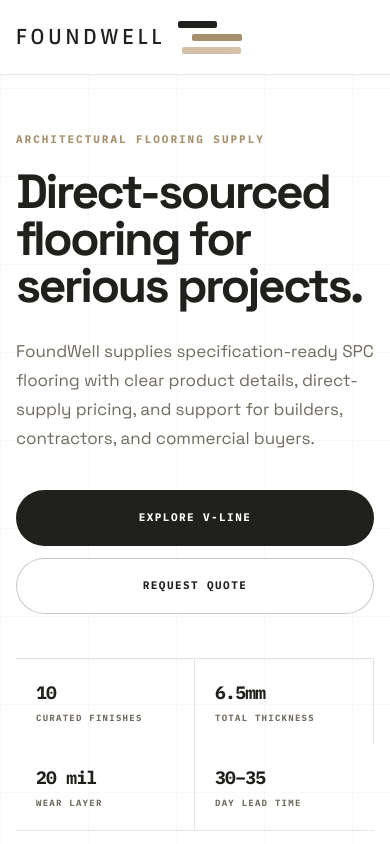
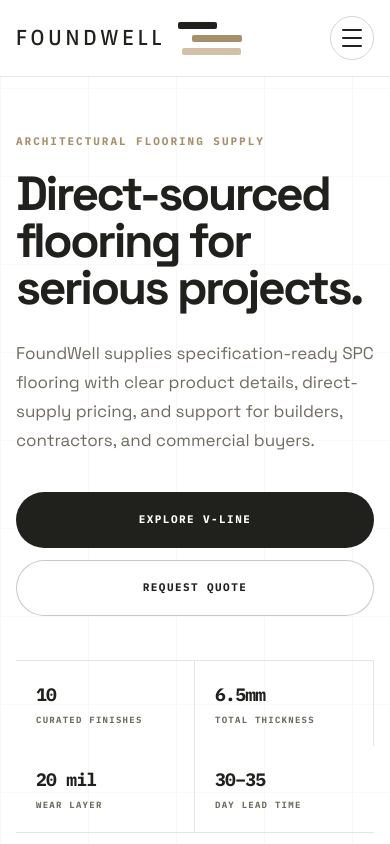
Before and after one commit to Duychinni/Foundwell, a Next.js app: page / in a window 390 px wide. Shown: the top 844 px of the page. Built offline with nearby package versions, Linux system fonts and the light colour scheme.

Commit message:
Add mobile navigation menu

```diff
--- a/app/components/FoundWellBrand.tsx
+++ b/app/components/FoundWellBrand.tsx
@@ -1,3 +1,14 @@
+"use client";
+
+import { useState } from "react";
+
+const navLinks = [
+  { href: "/", label: "Home" },
+  { href: "/shop-floors", label: "Collection" },
+  { href: "/#direct-supply", label: "Direct Supply" },
+  { href: "/request-quote", label: "Request Quote" },
+];
+
 export function BrandMark({ inverse = false }: { inverse?: boolean }) {
   return (
     <a
@@ -18,15 +29,19 @@ export function BrandMark({ inverse = false }: { inverse?: boolean }) {
 }
 
 export function SiteHeader() {
+  const [menuOpen, setMenuOpen] = useState(false);
+
   return (
     <header className="sticky top-0 z-30 border-b border-[#20201D]/10 bg-white/94 backdrop-blur-md">
       <div className="mx-auto flex max-w-[1440px] items-center justify-between gap-7 px-4 py-4 sm:px-6 lg:px-12">
         <BrandMark />
+
         <nav className="hidden items-center gap-7 text-[13px] text-[#716C61] lg:flex xl:gap-9">
-          <a href="/" className="transition hover:text-[#20201D]">Home</a>
-          <a href="/shop-floors" className="transition hover:text-[#20201D]">Collection</a>
-          <a href="/#direct-supply" className="transition hover:text-[#20201D]">Direct Supply</a>
-          <a href="/request-quote" className="transition hover:text-[#20201D]">Request Quote</a>
+          {navLinks.map((link) => (
+            <a key={link.href} href={link.href} className="transition hover:text-[#20201D]">
+              {link.label}
+            </a>
+          ))}
           <a
             href="/request-quote"
             className="rounded-full border border-[#20201D] px-5 py-2.5 text-[#20201D] transition hover:bg-[#20201D] hover:text-white"
@@ -34,7 +49,45 @@ export function SiteHeader() {
             Start a Project
           </a>
         </nav>
+
+        <button
+          type="button"
+          aria-label={menuOpen ? "Close navigation menu" : "Open navigation menu"}
+          aria-expanded={menuOpen}
+          onClick={() => setMenuOpen((open) => !open)}
+          className="grid h-11 w-11 place-items-center rounded-full border border-[#20201D]/18 text-[#20201D] transition hover:border-[#20201D] lg:hidden"
+        >
+          <span className="grid gap-1.5" aria-hidden="true">
+            <span className={`block h-0.5 w-5 rounded-full bg-current transition ${menuOpen ? "translate-y-2 rotate-45" : ""}`} />
+            <span className={`block h-0.5 w-5 rounded-full bg-current transition ${menuOpen ? "opacity-0" : ""}`} />
+            <span className={`block h-0.5 w-5 rounded-full bg-current transition ${menuOpen ? "-translate-y-2 -rotate-45" : ""}`} />
+          </span>
+        </button>
       </div>
+
+      {menuOpen ? (
+        <div className="border-t border-[#20201D]/10 bg-white px-4 pb-5 pt-2 shadow-[0_18px_45px_rgba(32,32,29,0.08)] sm:px-6 lg:hidden">
+          <nav className="mx-auto grid max-w-[1440px] gap-1 text-[14px] text-[#716C61]">
+            {navLinks.map((link) => (
+              <a
+                key={link.href}
+                href={link.href}
+                onClick={() => setMenuOpen(false)}
+                className="rounded-2xl px-3 py-3 transition hover:bg-[#20201D]/5 hover:text-[#20201D]"
+              >
+                {link.label}
+              </a>
+            ))}
+            <a
+              href="/request-quote"
+              onClick={() => setMenuOpen(false)}
+              className="fw-mono mt-2 inline-flex items-center justify-center rounded-full bg-[#20201D] px-5 py-3 text-[11px] font-bold uppercase tracking-[0.12em] text-white transition hover:bg-black"
+            >
+              Start a Project
+            </a>
+          </nav>
+        </div>
+      ) : null}
     </header>
   );
 }
```
